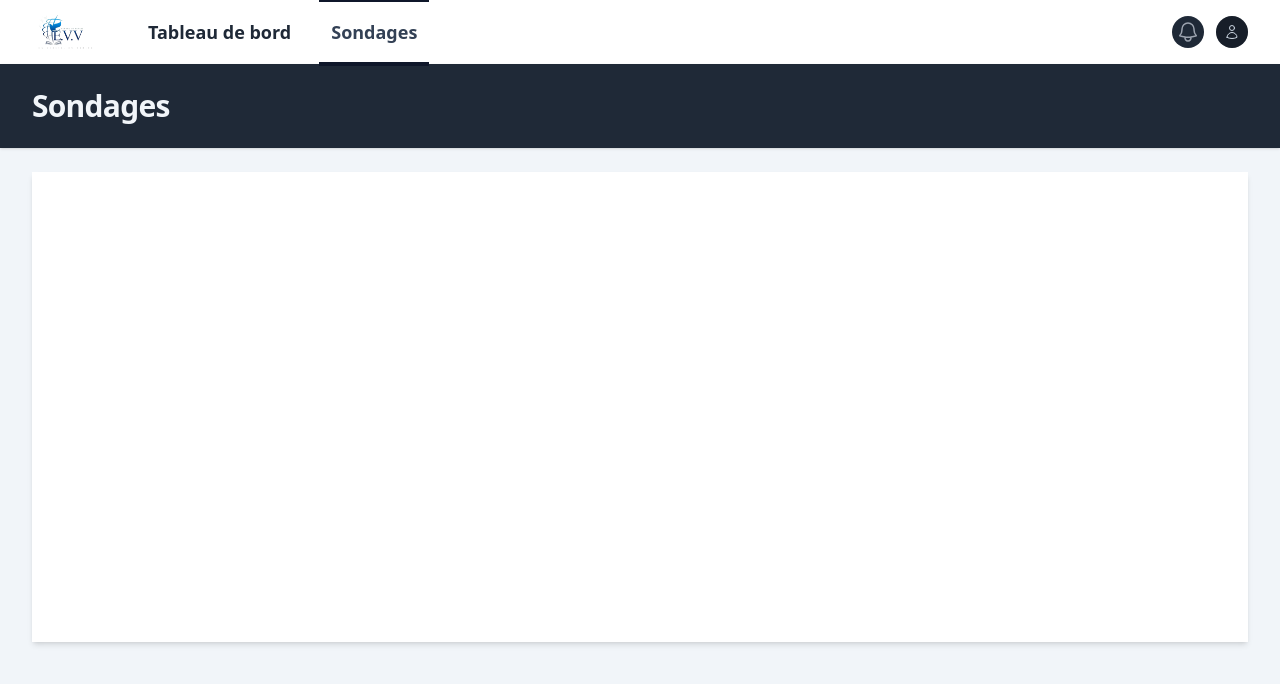
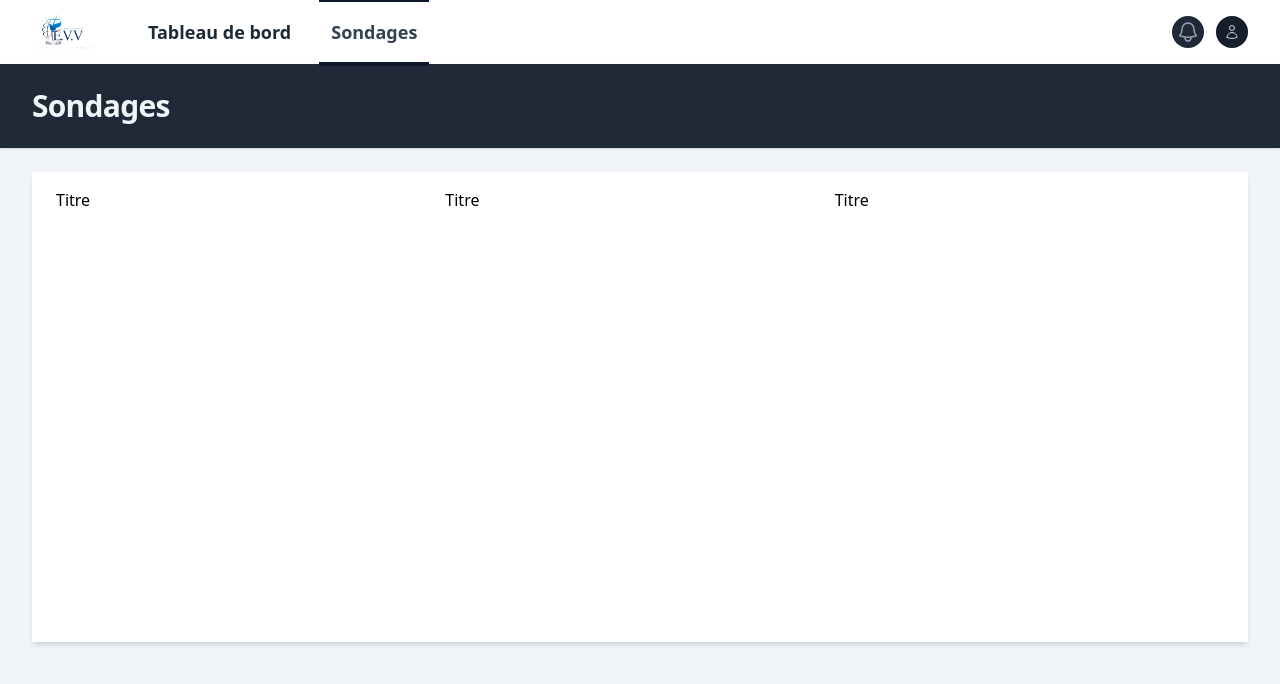
Before and after one commit to rovertnet/evv_app, a React (Vite) app in the folder react/: page /surveys in a window 1280 px wide. Shown: the top 684 px of the page. Built offline with nearby package versions, Linux system fonts and the light colour scheme.

Commit message:
je suis un autre commit

```diff
--- a/react/src/component/SurveyListItems.jsx
+++ b/react/src/component/SurveyListItems.jsx
@@ -3,7 +3,7 @@ import React from 'react'
 export default function SurveyListItems({survey, key}) {
   return (
     <>
-
+      <h1>Titre</h1>
     </>
   )
 }
--- a/react/src/views/Surveys.jsx
+++ b/react/src/views/Surveys.jsx
@@ -11,8 +11,8 @@ export default function Surveys() {
   return (
     <>
       <PageComponent title={"Sondages"}>
-        <div className="flex flex-col py-4 px-6 shadow-md bg-white hover:bg-gray-50 h-[470px]">
-          {surveys.map(survey => (
+        <div className="grid grid-cols-1 sm:grid-cols-2 md:grid-cols-3 py-4 px-6 shadow-md bg-white hover:bg-gray-50 h-[470px]">
+          {surveys.map((survey) => (
             <SurveyListItems survey={survey} key={survey.id} />
           ))}
         </div>
```
